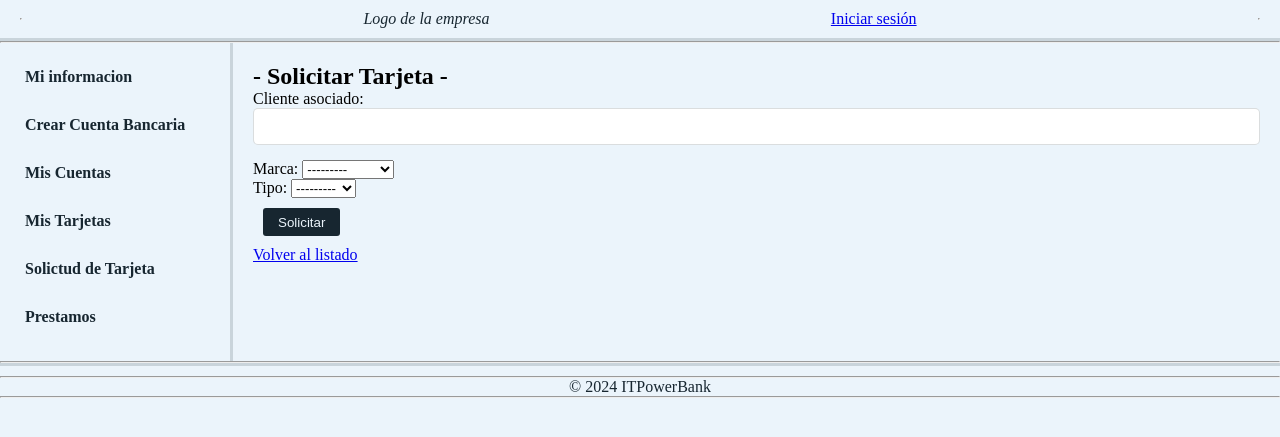
After one commit to Vanpa99/Sprint7ITBA, a Django app: template ITPowerBank/tarjetas/templates/tarjetas/solicitar_tarjeta.html in a window 1280 px wide. The commit adds this page. Shown: the top 437 px of the page. Run offline with Django 5.2, Linux system fonts and the light colour scheme; the template is opened without the code that fills it: values that come from a table or form of the project are taken from there, others are empty.

Commit message:
Apartado Tarjetas, ahora se puede generar una solicitud de tarjeta, el cual se relaciona con las tarjetas que puede tener un cliente

```diff
--- a/ITPowerBank/tarjetas/admin.py
+++ b/ITPowerBank/tarjetas/admin.py
@@ -1,6 +1,5 @@
 from django.contrib import admin
-from .models import Tarjeta, Marcatarjeta
+from .models import Tarjeta
 # Register your models here.
 
 admin.site.register(Tarjeta)
-admin.site.register(Marcatarjeta)
--- /dev/null
+++ b/ITPowerBank/tarjetas/forms.py
@@ -0,0 +1,27 @@
+from django import forms
+from .models import Tarjeta
+from .models import Cliente
+
+
+class TarjetaForm(forms.ModelForm):
+    cliente_nombre = forms.CharField(
+        label="Cliente asociado",
+        widget=forms.TextInput(attrs={'class': 'inputField', 'readonly': 'readonly'}),
+        required=False,
+    )
+
+    class Meta:
+        model = Tarjeta
+        fields = ['marca', 'tipo']
+        labels = {
+            'Marca': 'Marca de Tarjeta',
+            'Tipo': 'Tipo de Tarjeta',
+        }
+        widgets = {
+            'Marca': forms.Select(choices=[('VISA', 'VISA'), ('MASTERCARD', 'MASTERCARD')]),
+            'Tipo': forms.Select(choices=[('DEBITO', 'DEBITO'), ('CREDITO', 'CREDITO')]),
+        }
+
+    def __init__(self, *args, **kwargs):
+        super().__init__(*args, **kwargs)
+        self.fields = {key: self.fields[key] for key in ['cliente_nombre', *self.fields.keys()]}
--- a/ITPowerBank/tarjetas/models.py
+++ b/ITPowerBank/tarjetas/models.py
@@ -1,21 +1,18 @@
 from django.db import models
 from clientes.models import Cliente
 from django.utils import timezone
+from datetime import timedelta
 
 # Create your models here.
-
-class Marcatarjeta(models.Model):
-    nombre = models.CharField(max_length=50, choices=[('VISA', 'VISA'), ('MASTERCARD', 'MASTERCARD')])
-
 
 class Tarjeta(models.Model):
     cliente = models.ForeignKey(Cliente, on_delete=models.CASCADE)
     numero = models.CharField(max_length=16, unique=True)
     cvv = models.CharField(max_length=3)
-    fecha_venc= models.DateField(default=timezone.now)
+    fecha_venc= models.DateField(default= timezone.now() + timedelta(days=365) )
     fecha_emicion = models.DateField(default=timezone.now)
-    marca = models.ForeignKey(Marcatarjeta, on_delete=models.CASCADE)
-    tipo = models.CharField(max_length=10, choices=[("Debito", "Debito"), ("Credito", "Credito")])
+    marca = models.CharField(max_length=50, choices=[('VISA', 'Visa'), ('MASTERCARD', 'MasterCard')])
+    tipo = models.CharField(max_length=10, choices=[("DEBITO", "Debito"), ("CREDITO", "Credito")])
 
     class Meta:
         db_table = 'tarjeta'
--- a/ITPowerBank/tarjetas/templates/tarjetas/listar_tarjetas.html
+++ b/ITPowerBank/tarjetas/templates/tarjetas/listar_tarjetas.html
@@ -12,7 +12,7 @@
         <tr>
           <th>Número de Tarjeta</th>
           <th>Tipo</th>
-          <th>Banco</th>
+          <th>Marca</th>
           <th>Fecha de Vencimiento</th>
         </tr>
       </thead>
@@ -21,8 +21,8 @@
         <tr>
           <td>{{ tarjeta.numero }}</td>
           <td>{{ tarjeta.tipo }}</td>
-          <td>{{ tarjeta.banco }}</td>
-          <td>{{ tarjeta.fecha_vencimiento }}</td>
+          <td>{{ tarjeta.marca }}</td>
+          <td>{{ tarjeta.fecha_venc }}</td>
         </tr>
         {% empty %}
         <tr>
--- /dev/null
+++ b/ITPowerBank/tarjetas/templates/tarjetas/solicitar_tarjeta.html
@@ -0,0 +1,10 @@
+{% extends 'base.html' %} {% block content %}
+
+<h2>- Solicitar Tarjeta -</h2>
+<form method="post">
+  {% csrf_token %} {{ form.as_p }}
+  <button type="submit">Solicitar</button>
+</form>
+<a href="{% url 'listar_tarjetas' %}">Volver al listado</a>
+
+{% endblock %}
--- a/ITPowerBank/tarjetas/urls.py
+++ b/ITPowerBank/tarjetas/urls.py
@@ -3,5 +3,6 @@ from . import views
 
 
 urlpatterns = [
-    path('tarjetas/', views.listar_tarjetas, name='listar_tarjetas' )
+    path('tarjetas/', views.listar_tarjetas, name='listar_tarjetas' ),
+    path('solicitar_tarjeta/', views.solicitar_tarjeta, name='solicitar_tarjeta' ),
 ]
--- a/ITPowerBank/templates/base.html
+++ b/ITPowerBank/templates/base.html
@@ -1,78 +1,75 @@
 <!DOCTYPE html>
 <html lang="en">
   <head>
-        <meta charset="UTF-8">
-        <meta name="viewport" content="width=device-width, initial-scale=1.0">
-        {% load static %} <!-- Habilita el uso de archivos estáticos -->
-    <link rel="stylesheet" href="{% static 'css/styles.css' %}">
+    <meta charset="UTF-8" />
+    <meta name="viewport" content="width=device-width, initial-scale=1.0" />
+    {% load static %}
+    <!-- Habilita el uso de archivos estáticos -->
+    <link rel="stylesheet" href="{% static 'css/styles.css' %}" />
     <title>ITPowerBank</title>
   </head>
   <body>
     <header class="encabezado">
-            <hr>
+      <hr />
       <div class="logo">
         <p><i>Logo de la empresa</i></p>
       </div>
       {% if user.is_authenticated %}
-                <p class="saludo">Bienvenido, {{ user.cliente.nombre }} {{ user.cliente.apellido }}.</p><!-- Muestra el nombre y apellido del cliente autenticado -->
+      <p class="saludo">
+        Bienvenido, {{ user.cliente.nombre }} {{ user.cliente.apellido }}.
+      </p>
+      <!-- Muestra el nombre y apellido del cliente autenticado -->
       <form method="post" action="{% url 'logout' %}">
         {% csrf_token %}
         <button type="submit">Cerrar sesión</button>
       </form>
       {% else %}
-                <a href="{% url 'login' %}">Iniciar sesión</a><!-- Enlace para iniciar sesión -->
+      <a href="{% url 'login' %}">Iniciar sesión</a
+      ><!-- Enlace para iniciar sesión -->
       {% endif %}
-            <hr>
+      <hr />
     </header>
 
     <main>
-            <hr>
+      <hr />
       <div class="contenedor">
         <aside class="menu">
           <nav>
             <ul>
               <li>
-                            <a href="{% url 'info_cliente' %}">
-                                Mi informacion
+                <a href="{% url 'info_cliente' %}"> Mi informacion </a>
+              </li>
+              <li>
+                <a href="{% url 'crear_cuenta' %}"> Crear Cuenta Bancaria </a>
+              </li>
+              <li>
+                <a href="{% url 'listar_cuentas' %}"> Mis Cuentas </a>
+              </li>
+              <li>
+                <a href="{% url 'listar_tarjetas' %}"> Mis Tarjetas </a>
+              </li>
+              <li>
+                <a href="{% url 'solicitar_tarjeta' %}">
+                  Solictud de Tarjeta
                 </a>
               </li>
               <li>
-                            <a href="{% url 'crear_cuenta' %}">
-                                Crear Cuenta Bancaria
-                            </a>
+                <a href="{% url 'solicitar_prestamo' %}"> Prestamos </a>
               </li>
-                        <li>
-                            <a href="{% url 'listar_cuentas' %}">
-                                Mis Cuentas
-                            </a>
-                        </li>
-                        <li>
-                            <a href="{% url 'listar_tarjetas' %}">
-                                Mis Tarjetas
-                            </a>
-                        </li>
-                        <li>
-                            <a href="{% url 'solicitar_prestamo' %}">
-                                Prestamos
-                            </a>
-                        </li>
-
             </ul>
-
           </nav>
         </aside>
 
-            <div class="areaPrincipal">
-                {% block content %}{% endblock %}
-            </div><!-- Bloque de contenido que puede ser sobrescrito por otras plantillas -->
+        <div class="areaPrincipal">{% block content %}{% endblock %}</div>
+        <!-- Bloque de contenido que puede ser sobrescrito por otras plantillas -->
       </div>
-            <hr>
+      <hr />
     </main>
 
     <footer class="footer">
-            <hr>
+      <hr />
       <p>&copy; 2024 ITPowerBank</p>
-            <hr>
+      <hr />
     </footer>
   </body>
 </html>
```
Also changed, not shown: ITPowerBank/tarjetas/views.py (+35 -3 lines), ITPowerBank/sprint6.db, ITPowerBank/tarjetas/migrations/0004_alter_marcatarjeta_nombre.py (added), ITPowerBank/tarjetas/migrations/0005_alter_tarjeta_marca_delete_marcatarjeta.py (added). Lines whose indentation alone changed are shown as unchanged.
